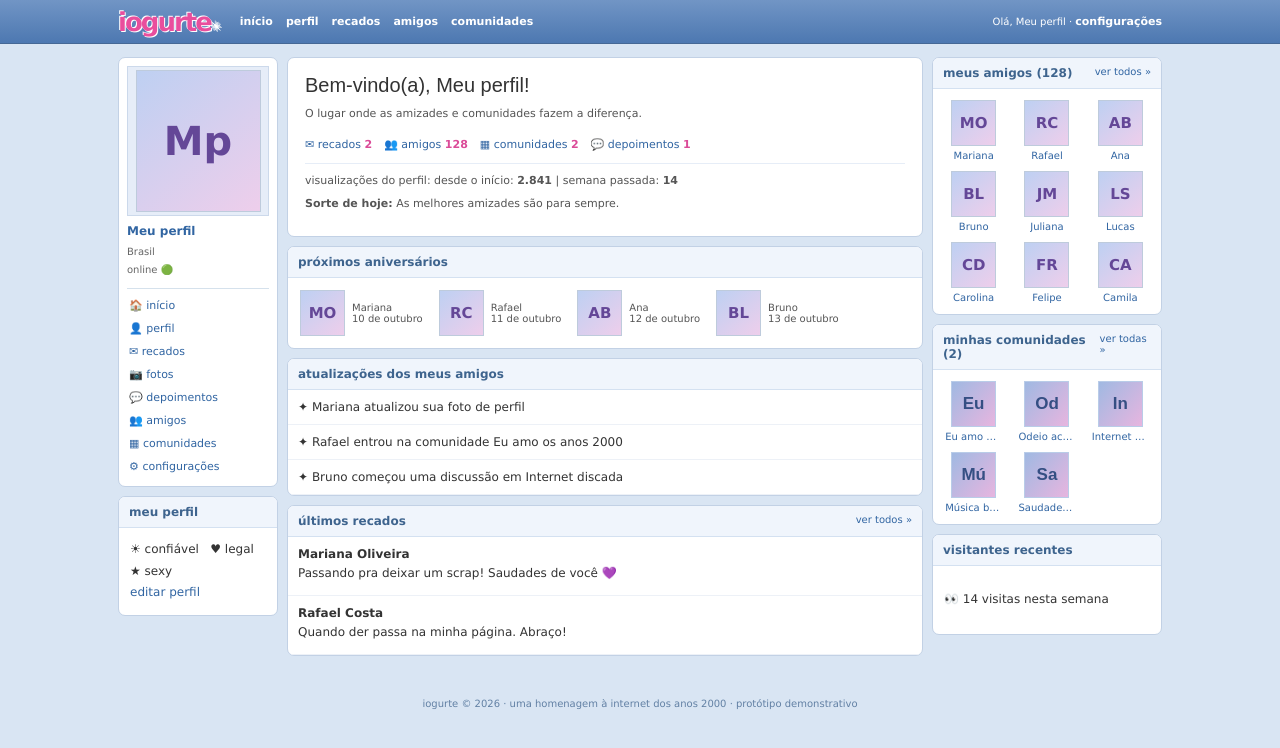
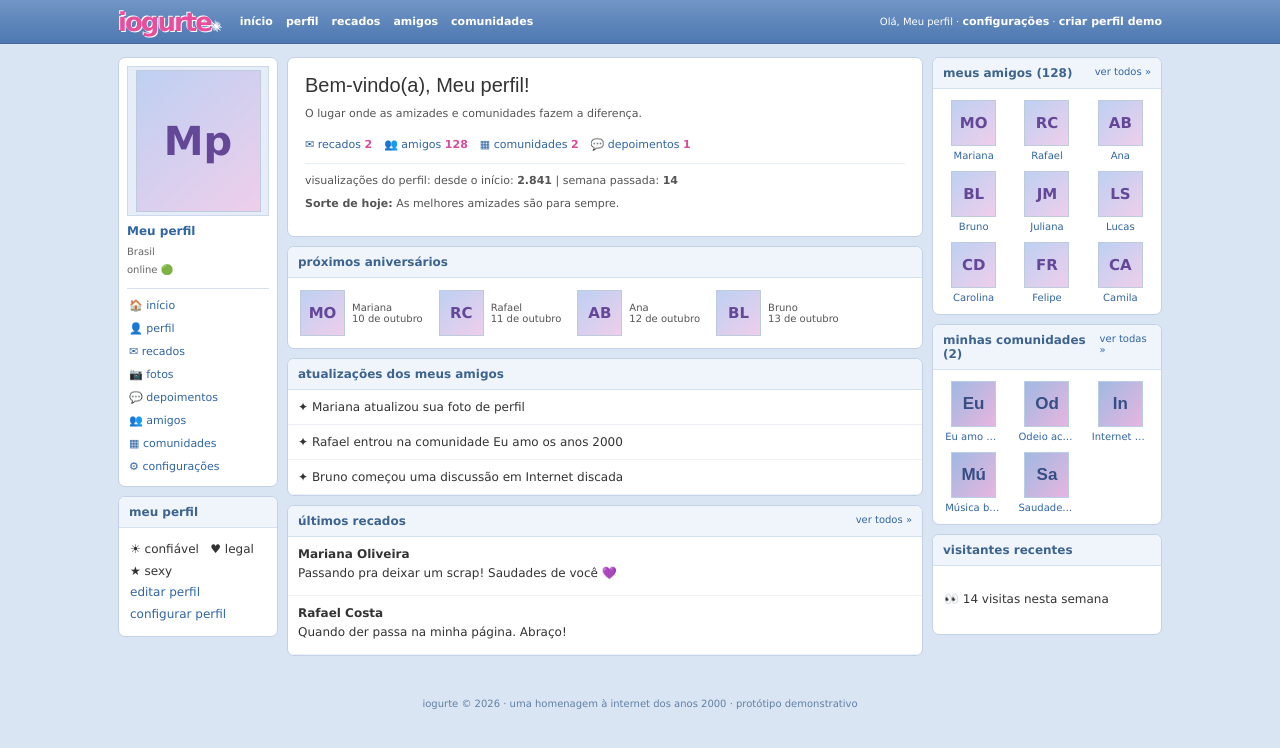
Before and after one commit to diegoernani/iogurte, a Next.js app: page / in a window 1280 px wide. Shown: the top 748 px of the page. Built offline with nearby package versions, Linux system fonts and the light colour scheme.

Commit message:
feat: integrar onboarding clássico ao menu e estilos

```diff
--- a/src/components/Classic.tsx
+++ b/src/components/Classic.tsx
@@ -22,7 +22,7 @@ function createCommunity(){if(!newName.trim())return;const id=makeId();setCs(v=>
 function createTopic(){if(!topicTitle.trim()||!community)return;const id=makeId();setTs(v=>[{id,community:community.id,title:topicTitle.trim(),author:profile.name,replies:[]},...v]);go('/communities/'+community.id+'/topic/'+id)}
 const people=<div className="thumb-grid">{friendNames.map((n,i)=><button onClick={()=>go('/profile/'+i)} key={n}><Portrait name={n}/><small>{n.split(' ')[0]}</small></button>)}</div>;
 const smallCs=<div className="thumb-grid">{cs.slice(0,6).map(c=><button onClick={()=>go('/communities/'+c.id)} key={c.id}><span className="community-avatar">{c.name.slice(0,2)}</span><small>{c.name}</small></button>)}</div>;
-return <><header className="topbar"><div className="topinside"><A to="/"><span className="logo">iogurte<span>✳</span></span></A><nav><A to="/">início</A><A to="/profile/me">perfil</A><A to="/scraps">recados</A><A to="/friends">amigos</A><A to="/communities">comunidades</A></nav><span className="topright">Olá, {profile.name} · <A to="/settings">configurações</A></span></div></header><div className="classic-layout"><aside className="leftcol"><div className="user-card"><div className="picture"><Portrait name={profile.name} large/></div><b><A to="/profile/me">{profile.name}</A></b><small>Brasil<br/>online 🟢</small><div className="side-links">{[['🏠','início','/'],['👤','perfil','/profile/me'],['✉','recados','/scraps'],['📷','fotos','/photos'],['💬','depoimentos','/testimonials'],['👥','amigos','/friends'],['▦','comunidades','/communities'],['⚙','configurações','/settings']].map(([icon,name,to])=><A key={to} to={to}>{icon} {name}</A>)}</div></div><Box title="meu perfil"><div className="small-pad">☀ confiável &nbsp; ♥ legal<br/>★ sexy<br/><A to="/settings">editar perfil</A></div></Box></aside>
+return <><header className="topbar"><div className="topinside"><A to="/"><span className="logo">iogurte<span>✳</span></span></A><nav><A to="/">início</A><A to="/profile/me">perfil</A><A to="/scraps">recados</A><A to="/friends">amigos</A><A to="/communities">comunidades</A></nav><span className="topright">Olá, {profile.name} · <A to="/settings">configurações</A> · <A to="/cadastro">criar perfil demo</A></span></div></header><div className="classic-layout"><aside className="leftcol"><div className="user-card"><div className="picture"><Portrait name={profile.name} large/></div><b><A to="/profile/me">{profile.name}</A></b><small>Brasil<br/>online 🟢</small><div className="side-links">{[['🏠','início','/'],['👤','perfil','/profile/me'],['✉','recados','/scraps'],['📷','fotos','/photos'],['💬','depoimentos','/testimonials'],['👥','amigos','/friends'],['▦','comunidades','/communities'],['⚙','configurações','/settings']].map(([icon,name,to])=><A key={to} to={to}>{icon} {name}</A>)}</div></div><Box title="meu perfil"><div className="small-pad">☀ confiável &nbsp; ♥ legal<br/>★ sexy<br/><A to="/settings">editar perfil</A><br/><A to="/cadastro">configurar perfil</A></div></Box></aside>
 <main className="centercol">
 {where==='home'&&<><div className="mainhead"><h1>Bem-vindo(a), {profile.name}!</h1><p>O lugar onde as amizades e comunidades fazem a diferença.</p><div className="quick-stats"><A to="/scraps">✉ recados <strong>{scraps.length}</strong></A><A to="/friends">👥 amigos <strong>128</strong></A><A to="/communities">▦ comunidades <strong>{joined.length}</strong></A><A to="/testimonials">💬 depoimentos <strong>1</strong></A></div><p>visualizações do perfil: desde o início: <b>2.841</b> | semana passada: <b>14</b></p><p><b>Sorte de hoje:</b> As melhores amizades são para sempre.</p></div><Box title="próximos aniversários"><div className="birthday-row">{friendNames.slice(0,4).map((n,i)=><div key={n}><Portrait name={n}/><span>{n.split(' ')[0]}<br/>{i+10} de outubro</span></div>)}</div></Box><Box title="atualizações dos meus amigos">{['Mariana atualizou sua foto de perfil','Rafael entrou na comunidade Eu amo os anos 2000','Bruno começou uma discussão em Internet discada'].map(s=><p className="activity" key={s}>✦ {s}</p>)}</Box><Box title="últimos recados" more={<A to="/scraps">ver todos »</A>}>{scraps.slice(0,2).map(s=><div className="listline" key={s.id}><b>{s.from}</b><p>{s.body}</p></div>)}</Box></>}
 {where==='profile'&&<><div className="mainhead"><h1>{user==='me'?profile.name:friendNames[Number(user)]||'Perfil de amigo'}</h1><div className="quick-stats"><A to="/scraps">recados ({scraps.length})</A><A to="/friends">amigos (128)</A><A to="/testimonials">depoimentos (1)</A></div><p>☀ confiável &nbsp; ♥ legal &nbsp; ★ sexy</p></div><Box title="informações do perfil"><div className="tabs">{['social','profissional','pessoal'].map(t=><button className={tab===t?'selected':''} onClick={()=>setTab(t)} key={t}>{t}</button>)}</div><table className="profile-table"><tbody>{(tab==='social'?[['quem sou eu',profile.about],['cidade',profile.city],['país','Brasil'],['idiomas','Português'],['interesses','amizades, comunidades, nostalgia']]:tab==='profissional'?[['atividade','Internet e tecnologia'],['profissão',''],['empresa','']]:[['aniversário',''],['música','Anos 2000'],['filmes',''],['livros','']]).map(([k,v])=><tr key={k}><td>{k}:</td><td>{v||'não informado'}</td></tr>)}</tbody></table></Box><Box title="depoimentos"><div className="listline">“Amizade de verdade dura até depois que a internet cai!” — Mariana</div></Box></>}
```
